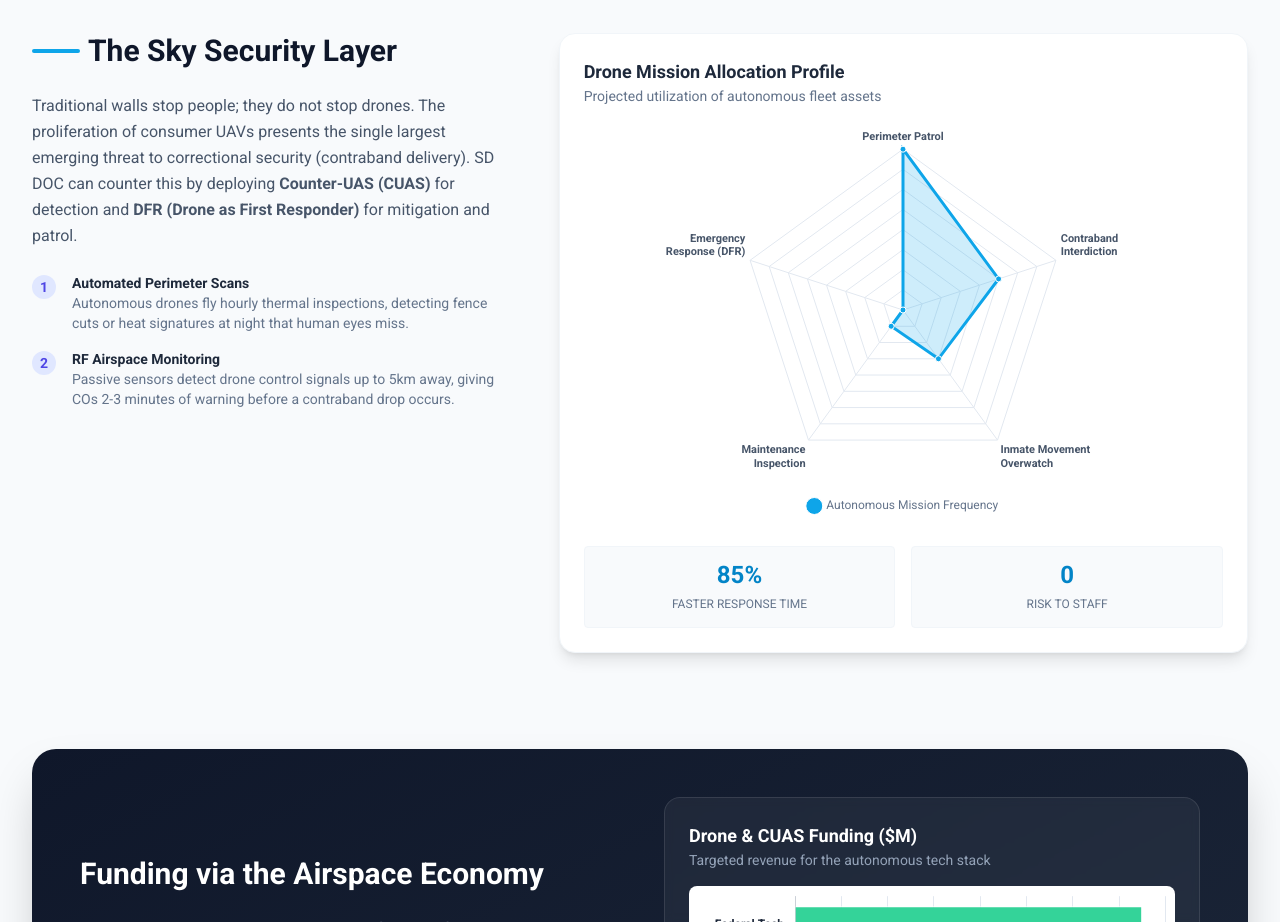
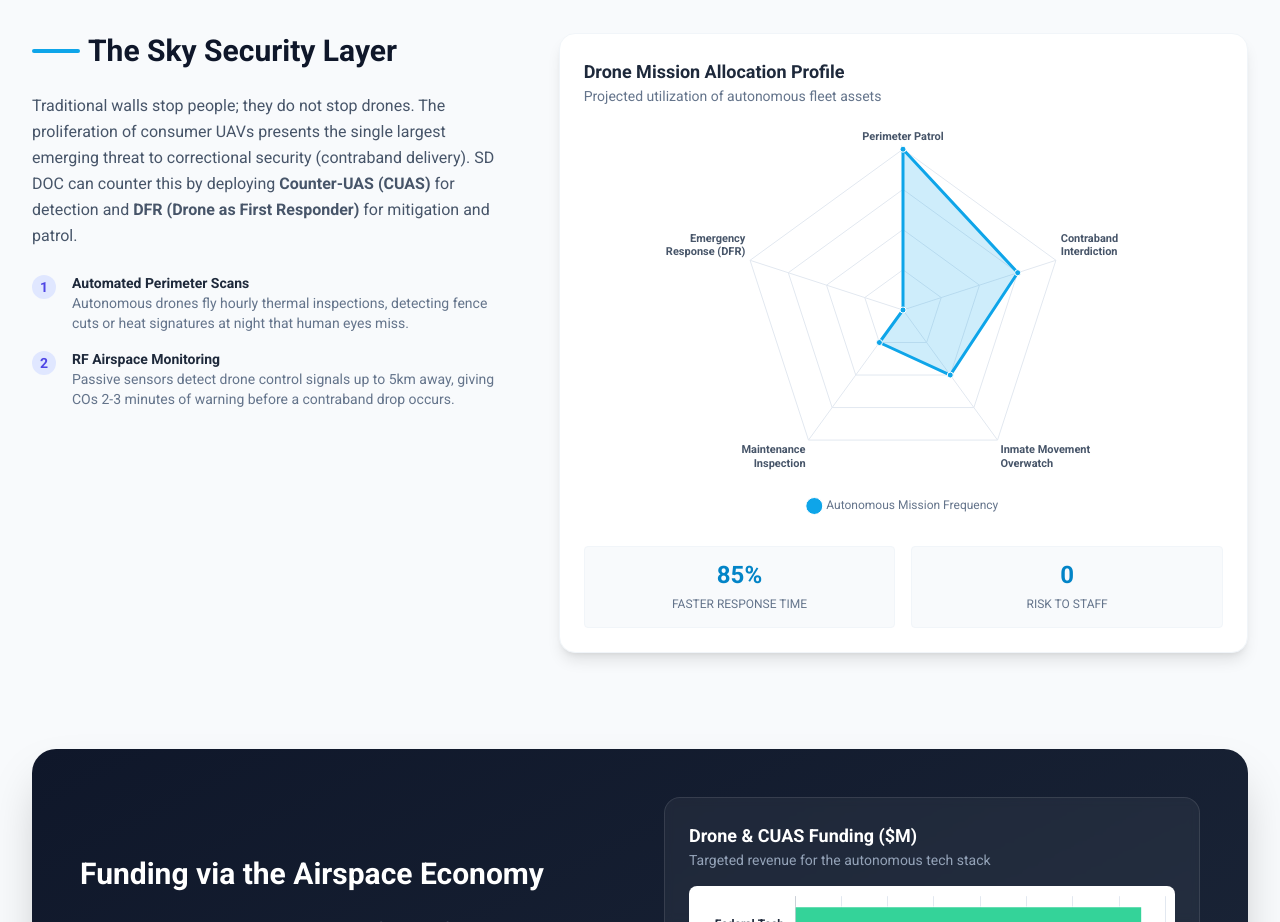
Before and after one commit to GregEhrsam/SD-DOC-Modernization-Strategy-Drones-CUAS, a plain HTML site: page index.html in a window 1280 px wide. Shown: the part 2460-3382 px from the top of the page. Drawn offline with nearby package versions, Linux system fonts and the light colour scheme.

Commit message:
Update dataset values for mission frequency chart

```diff
--- a/index.html
+++ b/index.html
@@ -490,7 +490,7 @@
                 labels: processedDroneLabels,
                 datasets: [{
                     label: 'Autonomous Mission Frequency',
-                    data: [95, 80, 70, 60, 55],
+                    data: [95, 90, 85, 80, 75],
                     fill: true,
                     backgroundColor: 'rgba(14, 165, 233, 0.2)',
                     borderColor: '#0ea5e9',
```
